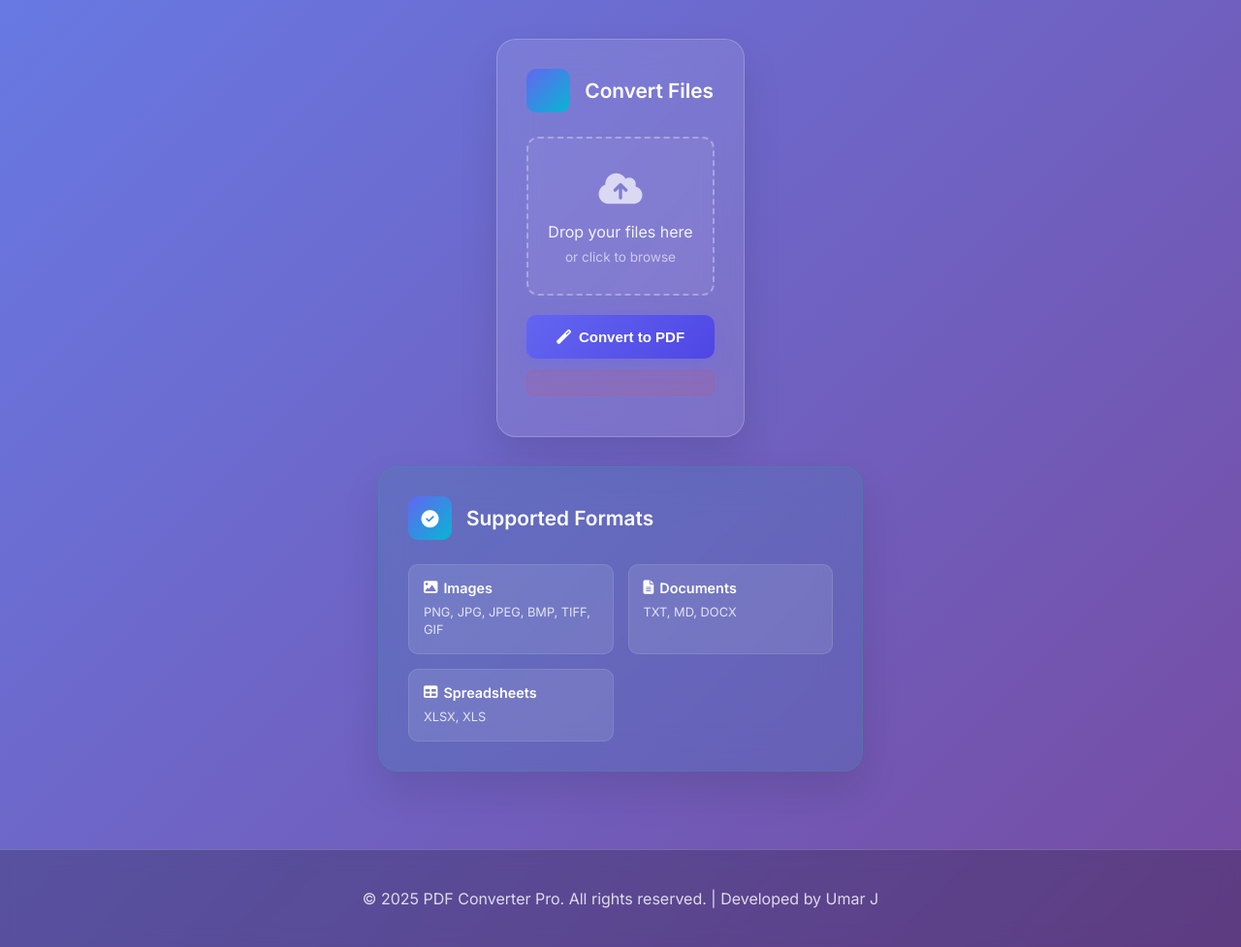
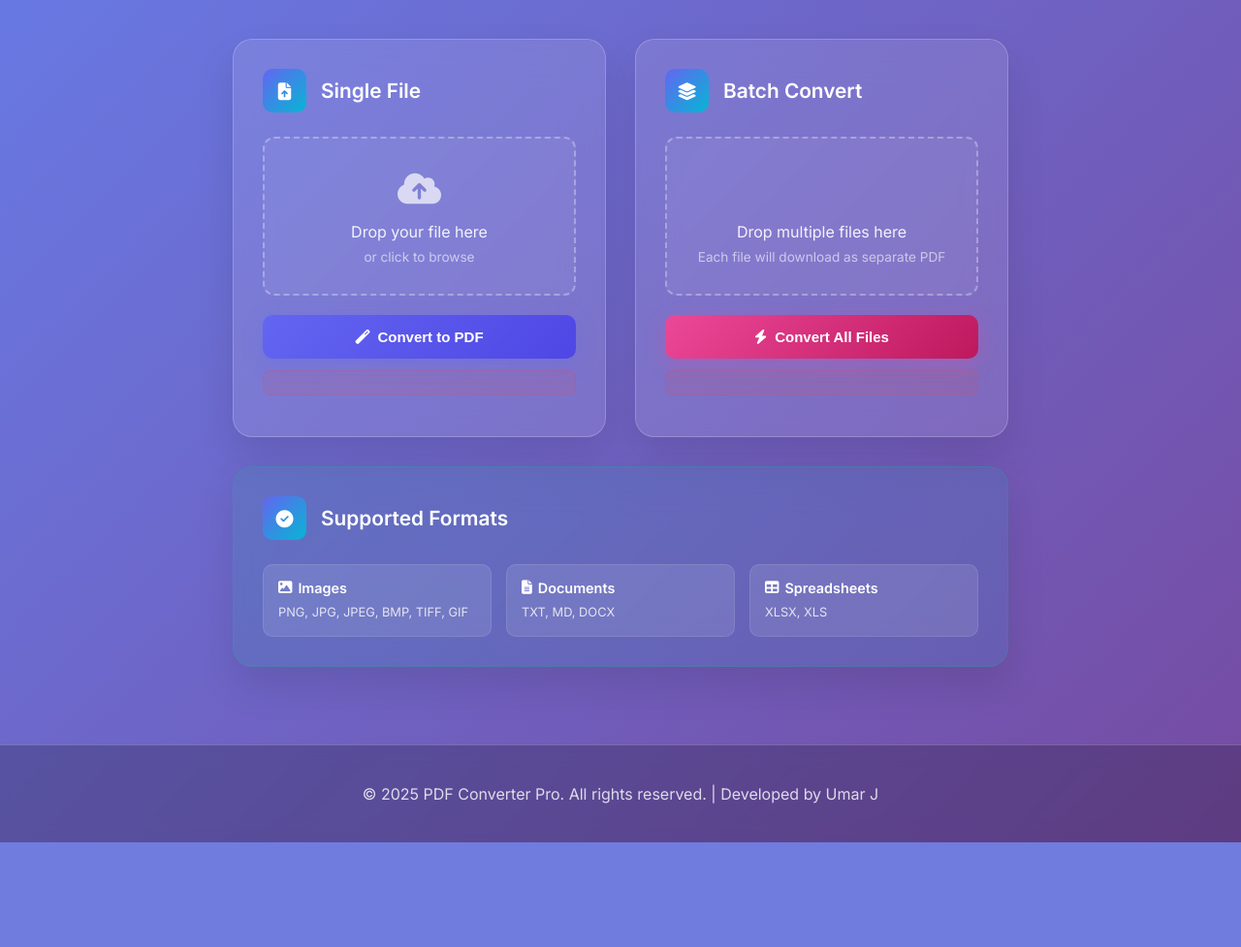
Before and after one commit to umarJ-max/ALL-File-Types-To-PDF-Convert, a Flask app: page / in a window 1280 px wide. Shown: the part 251-1228 px from the top of the page at 97% size. After the commit the page ends 1120 px from the top, so only its background shows below. Run offline with Flask 2, Linux system fonts and the light colour scheme.

Commit message:
Restore dual-card interface with both single and batch convert options

```diff
--- a/templates/index.html
+++ b/templates/index.html
@@ -75,12 +75,12 @@
         }
 
         .main-content {
-            display: flex;
-            flex-direction: column;
-            align-items: center;
+            display: grid;
+            grid-template-columns: repeat(auto-fit, minmax(350px, 1fr));
             gap: 30px;
             margin-bottom: 40px;
-            max-width: 500px;
+            justify-content: center;
+            max-width: 800px;
             margin: 0 auto 40px auto;
         }
 
@@ -230,7 +230,7 @@
         }
 
         .formats-card {
-            width: 100%;
+            grid-column: 1 / -1;
             background: linear-gradient(135deg, rgba(16, 185, 129, 0.1), rgba(6, 182, 212, 0.1));
             border: 1px solid rgba(16, 185, 129, 0.2);
         }
@@ -383,19 +383,19 @@
             <div class="glass-card">
                 <div class="card-header">
                     <div class="card-icon">
-                        <i class="fas fa-files"></i>
+                        <i class="fas fa-file-upload"></i>
                     </div>
-                    <h2 class="card-title">Convert Files</h2>
+                    <h2 class="card-title">Single File</h2>
                 </div>
 
-                <form id="batchForm" enctype="multipart/form-data">
-                    <div class="file-drop-zone">
+                <form id="singleForm" enctype="multipart/form-data">
+                    <div class="file-drop-zone" onclick="document.getElementById('singleFile').click()">
                         <div class="drop-icon">
                             <i class="fas fa-cloud-upload-alt"></i>
                         </div>
-                        <div class="drop-text">Drop your files here</div>
+                        <div class="drop-text">Drop your file here</div>
                         <div class="drop-subtext">or click to browse</div>
-                        <input type="file" id="batchFiles" name="files" multiple accept=".png,.jpg,.jpeg,.bmp,.tiff,.gif,.txt,.md,.docx,.xlsx,.xls">
+                        <input type="file" id="singleFile" name="file" accept=".png,.jpg,.jpeg,.bmp,.tiff,.gif,.txt,.md,.docx,.xlsx,.xls">
                     </div>
 
                     <button type="submit" class="btn">
@@ -403,9 +403,40 @@
                         Convert to PDF
                     </button>
 
+                    <div class="loading" id="singleLoading">
+                        <div class="loading-spinner"></div>
+                        Converting your file...
+                    </div>
+                    <div class="error" id="singleError"></div>
+                </form>
+            </div>
+
+            <div class="glass-card">
+                <div class="card-header">
+                    <div class="card-icon">
+                        <i class="fas fa-layer-group"></i>
+                    </div>
+                    <h2 class="card-title">Batch Convert</h2>
+                </div>
+
+                <form id="batchForm" enctype="multipart/form-data">
+                    <div class="file-drop-zone" onclick="document.getElementById('batchFiles').click()">
+                        <div class="drop-icon">
+                            <i class="fas fa-files"></i>
+                        </div>
+                        <div class="drop-text">Drop multiple files here</div>
+                        <div class="drop-subtext">Each file will download as separate PDF</div>
+                        <input type="file" id="batchFiles" name="files" multiple accept=".png,.jpg,.jpeg,.bmp,.tiff,.gif,.txt,.md,.docx,.xlsx,.xls">
+                    </div>
+
+                    <button type="submit" class="btn btn-secondary">
+                        <i class="fas fa-bolt"></i>
+                        Convert All Files
+                    </button>
+
                     <div class="loading" id="batchLoading">
                         <div class="loading-spinner"></div>
-                        Converting your files...
+                        Processing your files...
                     </div>
                     <div class="error" id="batchError"></div>
                 </form>
@@ -492,13 +523,66 @@
             }
         }
 
+        const singleDropZone = document.querySelector('#singleForm .file-drop-zone');
         const batchDropZone = document.querySelector('#batchForm .file-drop-zone');
+        const singleFileInput = document.getElementById('singleFile');
         const batchFileInput = document.getElementById('batchFiles');
 
+        setupDragAndDrop(singleDropZone, singleFileInput);
         setupDragAndDrop(batchDropZone, batchFileInput);
+
+        singleFileInput.addEventListener('change', (e) => {
+            updateDropZoneText(singleDropZone, e.target.files);
+        });
 
         batchFileInput.addEventListener('change', (e) => {
             updateDropZoneText(batchDropZone, e.target.files);
+        });
+
+        document.getElementById('singleForm').addEventListener('submit', async (e) => {
+            e.preventDefault();
+            const formData = new FormData();
+            const file = document.getElementById('singleFile').files[0];
+
+            if (!file) {
+                document.getElementById('singleError').textContent = 'Please select a file to convert';
+                return;
+            }
+
+            formData.append('file', file);
+
+            document.getElementById('singleLoading').style.display = 'block';
+            document.getElementById('singleError').textContent = '';
+
+            try {
+                const response = await fetch('/convert', {
+                    method: 'POST',
+                    body: formData
+                });
+
+                if (response.ok) {
+                    const blob = await response.blob();
+                    const url = window.URL.createObjectURL(blob);
+                    const a = document.createElement('a');
+                    a.href = url;
+                    a.download = file.name.replace(/\.[^/.]+$/, '') + '.pdf';
+                    a.click();
+                    window.URL.revokeObjectURL(url);
+
+                    document.getElementById('singleFile').value = '';
+                    const dropText = singleDropZone.querySelector('.drop-text');
+                    const dropSubtext = singleDropZone.querySelector('.drop-subtext');
+                    dropText.textContent = 'Drop your file here';
+                    dropSubtext.textContent = 'or click to browse';
+                } else {
+                    const error = await response.json();
+                    document.getElementById('singleError').textContent = error.error;
+                }
+            } catch (error) {
+                document.getElementById('singleError').textContent = 'Conversion failed. Please try again.';
+            }
+
+            document.getElementById('singleLoading').style.display = 'none';
         });
 
         document.getElementById('batchForm').addEventListener('submit', async (e) => {
@@ -543,8 +627,8 @@
                 document.getElementById('batchFiles').value = '';
                 const dropText = batchDropZone.querySelector('.drop-text');
                 const dropSubtext = batchDropZone.querySelector('.drop-subtext');
-                dropText.textContent = 'Drop your files here';
-                dropSubtext.textContent = 'Select single or multiple files';
+                dropText.textContent = 'Drop multiple files here';
+                dropSubtext.textContent = 'or click to select files';
 
             } catch (error) {
                 document.getElementById('batchError').textContent = 'Batch conversion failed. Please try again.';
```
